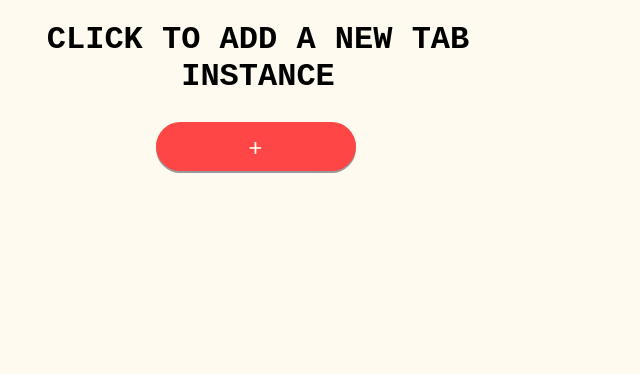
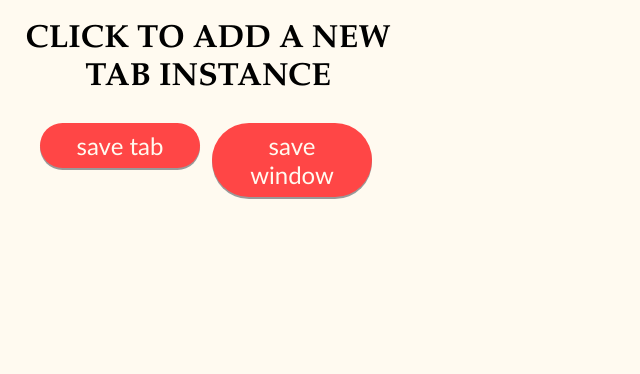
Before and after one commit to shahoodahmad/TabLock, a browser extension: page instance.html in a window 1280 px wide. Shown: the whole page, without its empty margins (0-640 px from the left). Drawn offline with nearby package versions, Linux system fonts and the light colour scheme.

Commit message:
UI testing

```diff
--- a/instance.css
+++ b/instance.css
@@ -3,12 +3,12 @@
 }
 
 h1{
-  font-family: 'Courier New', monospace;
+  font-family: Garamond, serif;
   color: #000000;
 }
 
 body {
-  width: 500px;
+  width: 400px;
   max-height: 350px;
   height: 350px;
   background-color: FloralWhite;
@@ -62,7 +62,7 @@ button:active {
 .close{
   right: 0%;
   width: 15%;
-  height: 23%;
+  height: 33%;
   padding: 8% 3.5%;
   font-size: 60%;
   position: absolute;
--- a/instance.html
+++ b/instance.html
@@ -12,7 +12,9 @@
   <div id="mainDiv">
 
     <h1> CLICK TO ADD A NEW TAB INSTANCE </h1>
-    <button id="tab">+</button>
+    <button id="tab">save tab</button>
+    <button id="tab">save window</button>
+    <br>
     <br>
     <!--div to add instance buttons to-->
     <div id="div"></div>
--- a/instance.js
+++ b/instance.js
@@ -1,7 +1,6 @@
 //TODO: allow for saving multiple tabs in one instance
 
 let instances = [];
-//var CryptoJS = require("crypto-js");
 
 //retrieve instances array from storage and add buttons for each instance
 chrome.storage.sync.get("key", function(obj){
```
